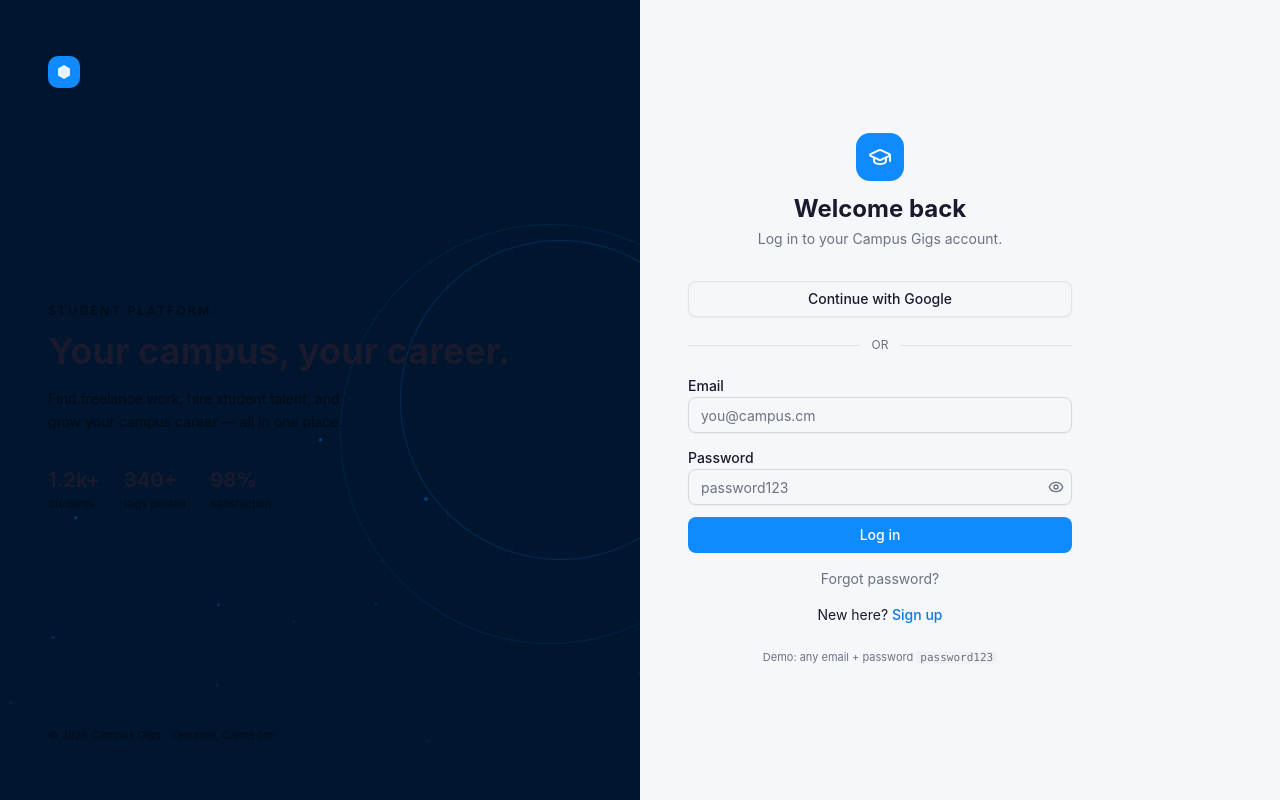
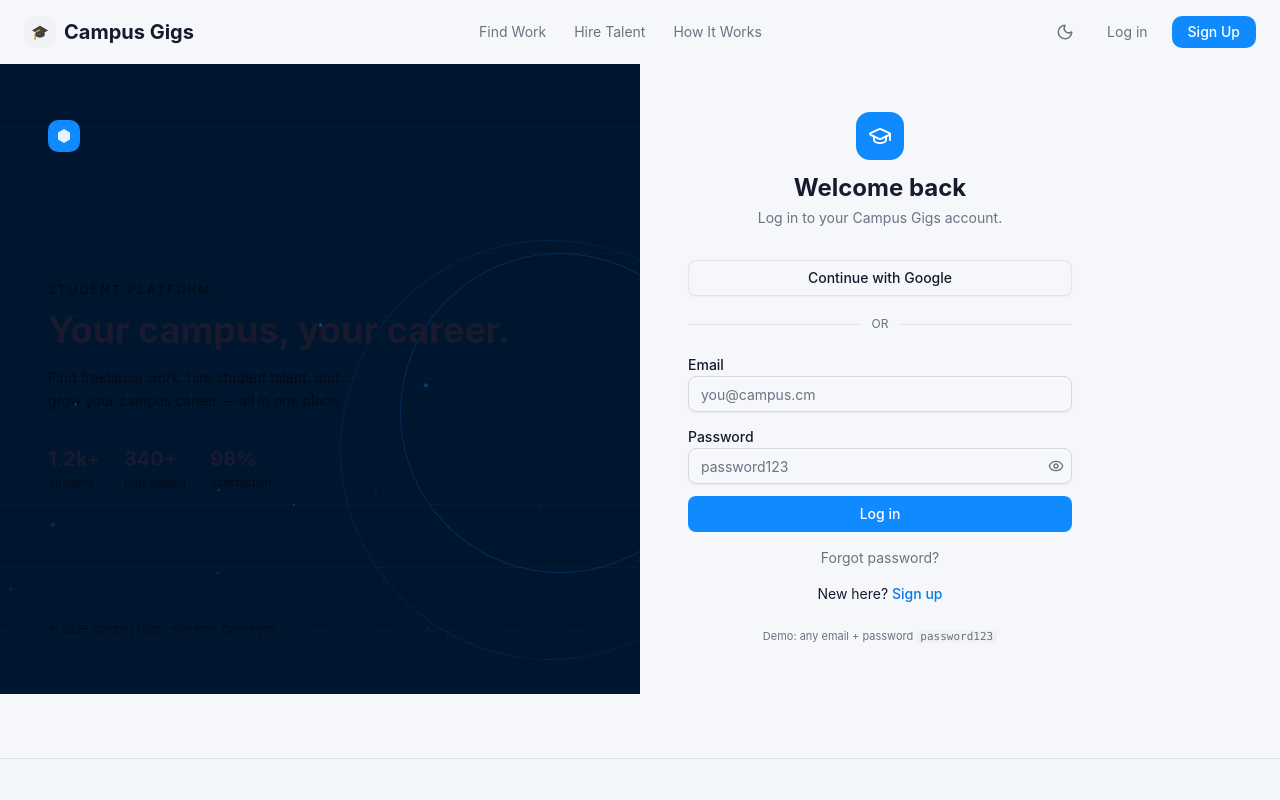
Before and after one commit to Kanjo-Elkamira-Ndi/CampusGigs, a React (Vite) app in the folder frontend/: page /login in a window 1280 px wide. Shown: the top 800 px of the page. Built offline with nearby package versions, Linux system fonts and the light colour scheme.

Commit message:
Fix: Optimized the auth screens to be uniformly spaced

```diff
--- a/frontend/src/App.tsx
+++ b/frontend/src/App.tsx
@@ -30,6 +30,8 @@
       <div className="flex-1 pt-16">
         <Routes>
           <Route path="/" element={<Landing />} />
+          <Route path="/login" element={<Login />} />
+          <Route path="/register" element={<RegisterPage />} />
           <Route path="/gigs" element={<GigFeed />} />
           <Route path="/gigs/new" element={<PostGig />} />
           <Route path="/gigs/:id" element={<GigDetail />} />
@@ -51,11 +53,7 @@
   return (
     <QueryClientProvider client={queryClient}>
       <BrowserRouter>
-        <Routes>
-          <Route path="/login" element={<Login />} />
-          <Route path="/register" element={<RegisterPage />} />
-          <Route path="/*" element={<AppLayout />} />
-        </Routes>
+        <AppLayout />
         <Toaster richColors position="top-right" />
       </BrowserRouter>
     </QueryClientProvider>
--- a/frontend/src/pages/auth/Login.tsx
+++ b/frontend/src/pages/auth/Login.tsx
@@ -38,7 +38,7 @@
   };
 
   return (
-    <div className="h-screen overflow-hidden grid lg:grid-cols-2">
+    <div className="h-full overflow-hidden grid lg:grid-cols-2">
       {/* Left panel */}
       <AuthSplitPanel
         headline={"Your campus,\nyour career."}
```
